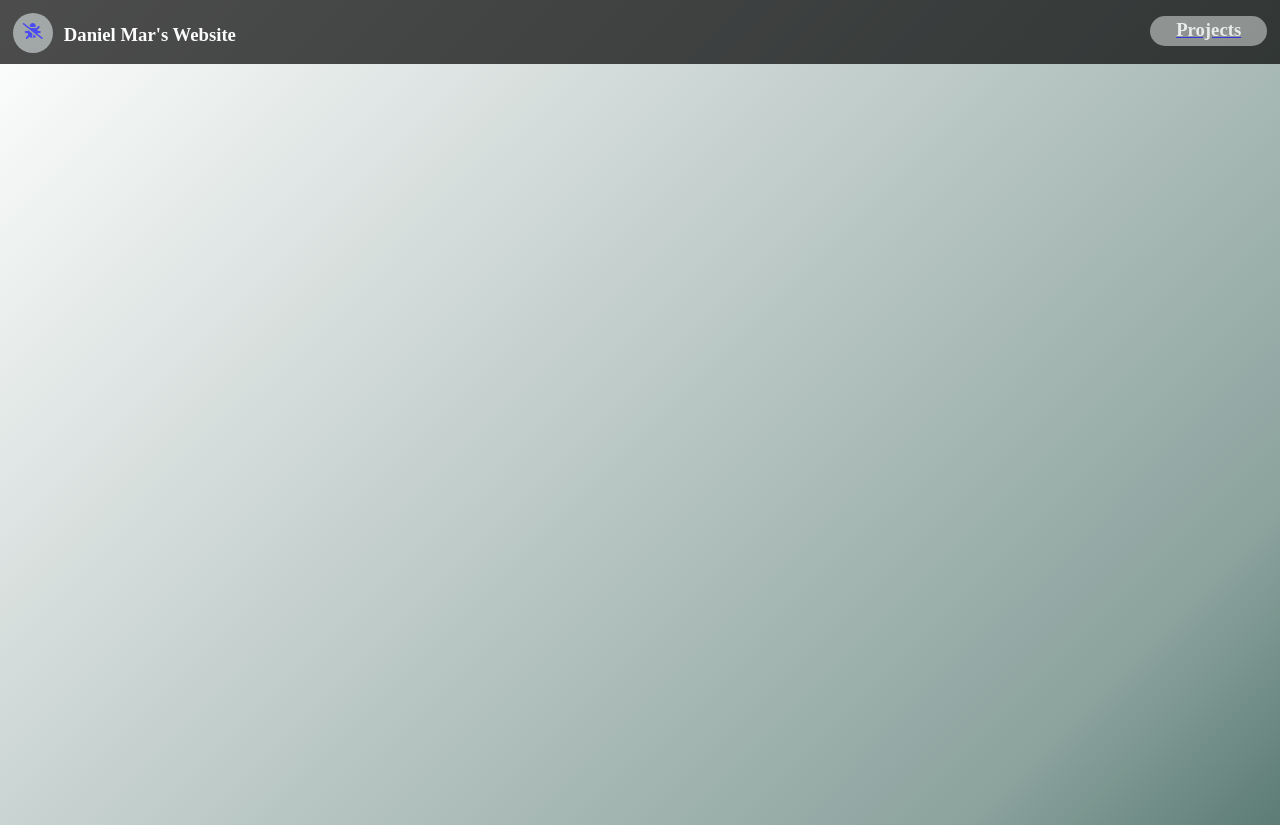
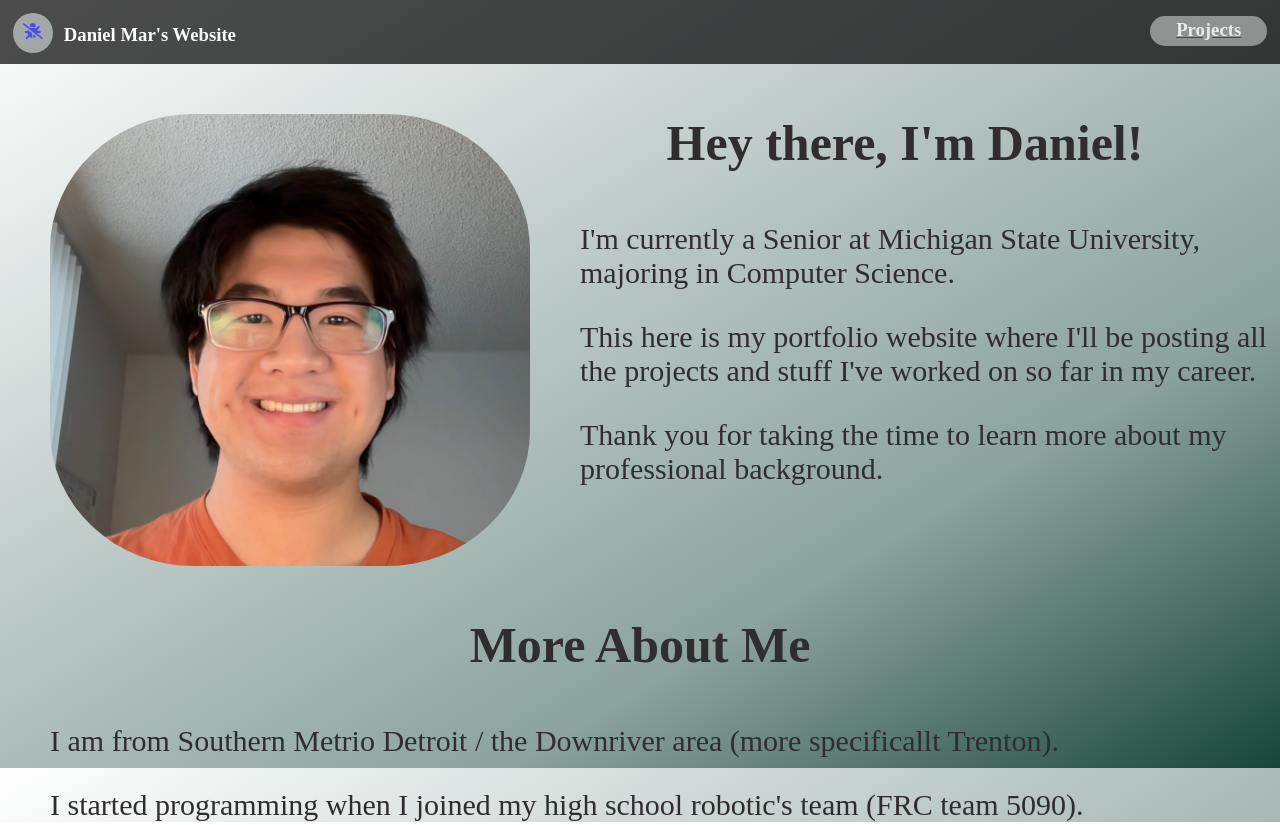
Before and after one commit to DanielDM123/portfolio_website, a plain HTML site: page index.html in a window 1280 px wide. Shown: the top 825 px of the page. Drawn offline with Linux system fonts and the light colour scheme.

Commit message:
Finished homepage

```diff
--- a/index.html
+++ b/index.html
@@ -37,6 +37,21 @@
     </div>
 </nav>
 
+<img src="/images/mugshot.jpg" alt="Picture of Daniel" class="mugshot">
+
+<h1 class="dark title">Hey there, I'm Daniel!</h1>
+
+<p class="dark">I'm currently a Senior at Michigan State University, majoring in Computer Science. </p>
+
+<p class="dark">This here is my portfolio website where I'll be posting all the projects and stuff I've worked on so far in my career.</p>
+
+<p class="dark">Thank you for taking the time to learn more about my professional background.</p>
+
+<h1 class="dark title clear-float">More About Me</h1>
+
+<p class="dark">I am from Southern Metrio Detroit / the Downriver area (more specificallt Trenton). </p>
+
+<p class="dark">I started programming when I joined my high school robotic's team (FRC team 5090).</p>
 
 
 </body>
--- a/style.css
+++ b/style.css
@@ -2,13 +2,32 @@ body
 {
     margin: 0;
 }
+
+h1
+{
+    font-size: 50px;
+}
+
+.title
+{
+    text-align: center;
+    margin: 50px;
+
+}
+
+p
+{
+    font-size: 30px;
+    margin-left: 50px;
+}
+
 
 /* -------------------------------------------------- */
 /* SET THE BACKGROUND GRADIENTS FOR EACH TYPE OF PAGE */
 /* -------------------------------------------------- */
 .homepage-gradient
 {
-    height: 100vw;
+    height: 60vw;
     background-image: linear-gradient(to bottom right, #ffffff,#8BA29D 70%,#18453B );
 }
 
@@ -25,7 +44,9 @@ body
 }
 
 
+/* ----------------- */
 /* NAV BAR COMPONETS */
+/* ----------------- */
 nav
 {
     position: sticky;
@@ -96,9 +117,41 @@ nav
 }
 
 
+/* ----------- */
 /* TEXT COLORS */
+/* ----------- */
 .white
 {
 
     color:#ffffff;
 }
+
+.dark
+{
+    color: #2F2D2E;
+}
+
+
+/* ------ */
+/* IMAGES */
+/* ------ */
+img
+{
+    border-radius: 30%;
+    margin: 50px;
+
+}
+
+.clear-float
+{
+    clear: both;
+}
+
+/* Remember to change the width and aspect ratio when you get a real photo */
+.mugshot
+{
+    aspect-ratio: 529 / 498;
+    width: 30em;
+
+    float: left;
+}
```
Also changed, not shown: images/mugshot.jpg (added).
